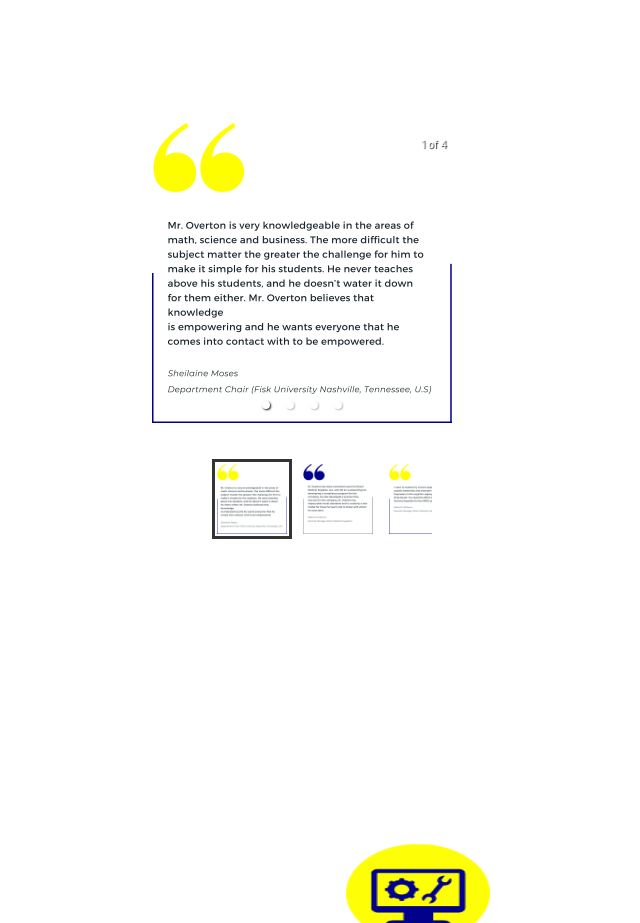
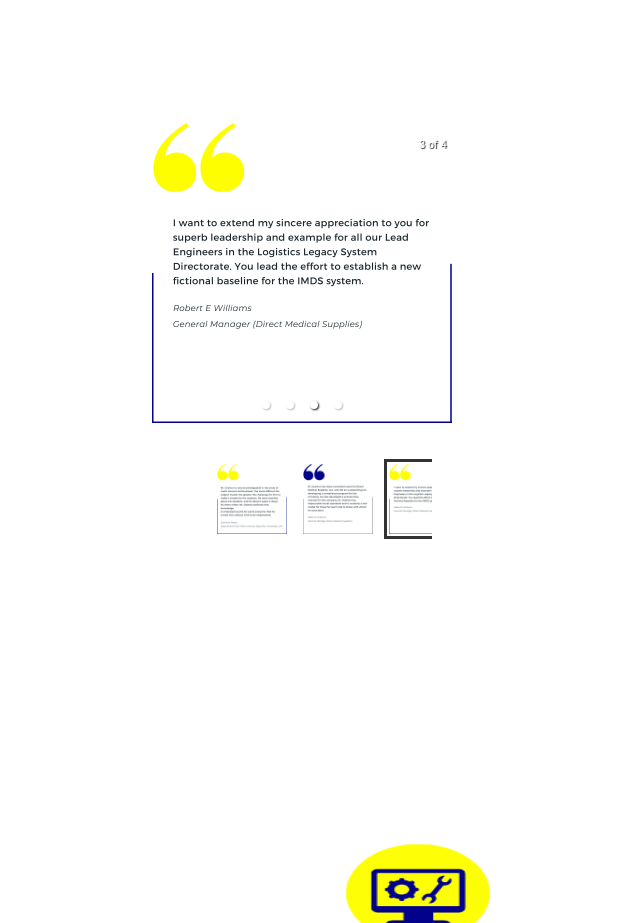
Before and after one commit to kgauzampe/econo, a React (Create React App) app: page / in a window 1280 px wide. Shown: the part 2800-3723 px from the top of the page, without its empty margins (338-978 px from the left). Built offline with nearby package versions, Linux system fonts and the light colour scheme.

Commit message:
Update Carousel.js

```diff
--- a/src/Components/Card-Carousel/Carousel.js
+++ b/src/Components/Card-Carousel/Carousel.js
@@ -11,7 +11,7 @@ import image4 from '../../Images/Carousel4.png';
 function Carousel1() {
   return (
     <div className="App-Carousel">
-      <Carousel interval={3000}>
+      <Carousel interval={3000} autoPlay={true} infiniteLoop={true}>
         <div>
           <img src={image1} alt="Image 1" />
         </div>
```
